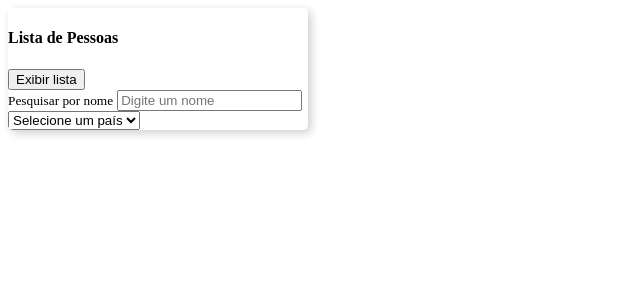
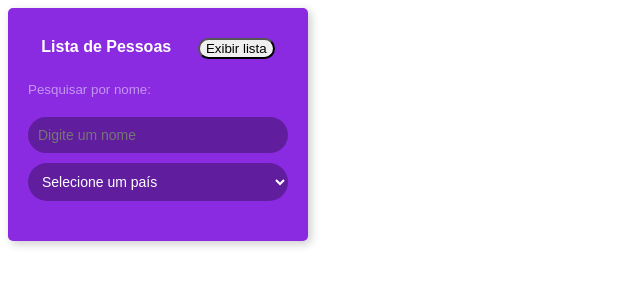
Before and after one commit to Vanessamachado93/Intensivo-de-HTML-CSS-JS-treinadev, a plain HTML site: page index.html in a window 1280 px wide. Shown: the whole page, without its empty margins (0-640 px from the left). Drawn offline with Linux system fonts and the light colour scheme.

Commit message:
Finalizando app

```diff
--- a/index.html
+++ b/index.html
@@ -11,20 +11,33 @@
 
 <body>
 	<div class="contanier">
-		<h4>Lista de Pessoas</h4>
+		<header class="header">
+			<div style="display: flex; flex-direction:row; justify-content: space-around;">
+				<h4 class="title">Lista de Pessoas</h4>
+				<button class="button"id="displayButton" onclick="getData()">Exibir lista</button>
+			</div>
+				<br>
 
-		<button id="displayButton" onclick="getData()">Exibir lista</button>
+				<small class="subtitle">Pesquisar por nome:</small>
+				<input type="text" placeholder="Digite um nome" id="filter">
 
-		<br>
-
-		<small>Pesquisar por nome</small>
-		<input type="text" placeholder="Digite um nome" id="filter">
-		<select id="select">
-			<option>Selecione um país</option>
-			<option value="Brasil">Brasíl</option>
-			<option value="Itália">Itália</option>
-			<option value="Portugal">Portugal</option>
-		</select>
+				<select id="select">
+					<option>Selecione um país</option>
+					<option value="Canada">Canada</option>
+					<option value="Australia">Australia</option>
+					<option value="Brazil">Brazil</option>
+					<option value="Chile">Chile</option>
+					<option value="France">France</option>
+					<option value="Germany">Germany</option>
+					<option value="Ireland">Ireland</option>
+					<option value="Iran">Iran</option>
+					<option value="Turkey">Turkey</option>
+					<option value="United States">United States</option>
+					<option value="Spain">Spain</option>
+					<option value="Finland">Finland</option>
+					<option value="Norway">Norway</option>
+				</select>
+	</header>
 
 		<ul id="result" class="user-list">
 		</ul>
--- a/script.js
+++ b/script.js
@@ -14,7 +14,7 @@ let listItens = []
 let listNames = [
 	{
 		picture: 'http://randomuser.me/api/portraits/women/94.jpg',
-		country: 'Brasil',
+		country: 'Brazil',
 		name: 'Ana Santos',
 		age: 20,
 		city: 'São Paulo'
@@ -22,8 +22,8 @@ let listNames = [
 
 	{
 		picture: 'http://randomuser.me/api/portraits/women/95.jpg',
-		country: 'Brasil',
-		country: 'Brasil',
+		country: 'Brazil',
+		country: 'Brazil',
 		name: 'Dalva Duarte',
 		age: 54,
 		city: 'São Roque'
@@ -31,8 +31,8 @@ let listNames = [
 
 	{
 		picture: 'http://randomuser.me/api/portraits/women/96.jpg',
-		country: 'Brasil',
-		country: 'Brasil',
+		country: 'Brazil',
+		country: 'Brazil',
 		name: 'Nayra Louise',
 		age: 33,
 		city: 'Cajamar'
@@ -47,7 +47,7 @@ let dataJson = `
 			"name": "Caio Duarte",
 			 "age": 34,
 			 "city": "Cajamar",
-			 "country": "Brasil",
+			 "country": "Brazil",
 			 "picture": "http://randomuser.me/api/portraits/men/57.jpg",
 			 "hobby": {
 				 "first": "Jogos de Pc",
@@ -85,30 +85,39 @@ let dataJson = `
 let response = JSON.parse(dataJson);
 
 //exibit o conteudo da variavel no console
-console.log(response.results);
+//console.log(response.results);
 
 //declarar um array chamado listResults
-let listResults = response.results
+//let listResults = response.results
+let listResults = [];
 
 //Exibindo o conteudo na aba console do navegador
 //console.log(listNames)
 //Listar os nomes das pessoas
-function getData() {
+async function getData() {
+
+	const res = await fetch('https://randomuser.me/api/?results=30');
+
+	//console.log(res.status)
+	//let data = await res.json();
+	const {results} = await res.json()
+	console.log(results)
+
 	//removendo todos os itens da ul result
 	result.innerHTML = ''
 
-	listResults.forEach(user => {
+	results.forEach(user => {
 		//2. passo - criar um elemento li com o item de array
 		const li = document.createElement('li')
 
 		listItens.push(li)
 
 		li.innerHTML = `
-			 <img src="${user.picture}" alt="${user.name}">
+			 <img src="${user.picture.large}" alt="${user.name.first}">
 		   <div class= "user-info">
-					<h4>${user.name}</h4>
-					<p>${user.city} | ${user.country}</p>
-					<p>${user.age} anos</p>
+					<h4>${user.name.first}</h4>
+					<p>${user.location.city} | ${user.location.country}</p>
+					<p>${user.dob.age} anos</p>
 			 </div>
 			`
 
@@ -143,18 +152,20 @@ function searchByCountry(value){
 
 		listResults.forEach(user => {
 
-			if(user.country === value){
+			if(user.location.country === value){
 				const li = document.createElement('li')
 
 				listItens.push(li)
 
+				listResults.push(user)
+
 			li.innerHTML = `
-				<img src="${user.picture}" alt="${user.name}">
-				<div class= "user-info">
-						<h4>${user.name}</h4>
-						<p>${user.city} | ${user.country}</p>
-						<p>${user.age} anos</p>
-				</div>
+			<img src="${user.picture.large}" alt="${user.name.first}">
+			<div class= "user-info">
+				 <h4>${user.name.first}</h4>
+						<p>${user.location.city} | ${user.location.country}</p>
+						<p>${user.dob.age} anos</p>
+			</div>
 				`
 
 			//3. passo - Adiciona o li com o iten na lista de result
--- a/style.css
+++ b/style.css
@@ -43,3 +43,41 @@
 .user-list li.hide{
 	display: none;
 }
+
+.header{
+	background-color: blueviolet;
+	color: white;
+	padding: 30px 20px;
+
+}
+
+.header input, select{
+	background-color: rgba(0, 0, 0, 0.3);
+	border: 0;
+	border-radius: 50px;
+	color: #fff;
+	font-size: 14px;
+	padding: 10px 10px;
+	margin-bottom: 10px;
+	width: 100%;
+	box-sizing: border-box;
+}
+
+.title{
+	margin: 0;
+	font-family: Arial, Helvetica, sans-serif;
+
+}
+
+.subtitle{
+	font-family: Arial, Helvetica, sans-serif;
+	display: inline-block;
+	margin: 5px 0 20px;
+	opacity: 0.5;
+
+}
+
+.button{
+	border-radius: 25px;
+	font-family: Arial, Helvetica, sans-serif;
+}
```
